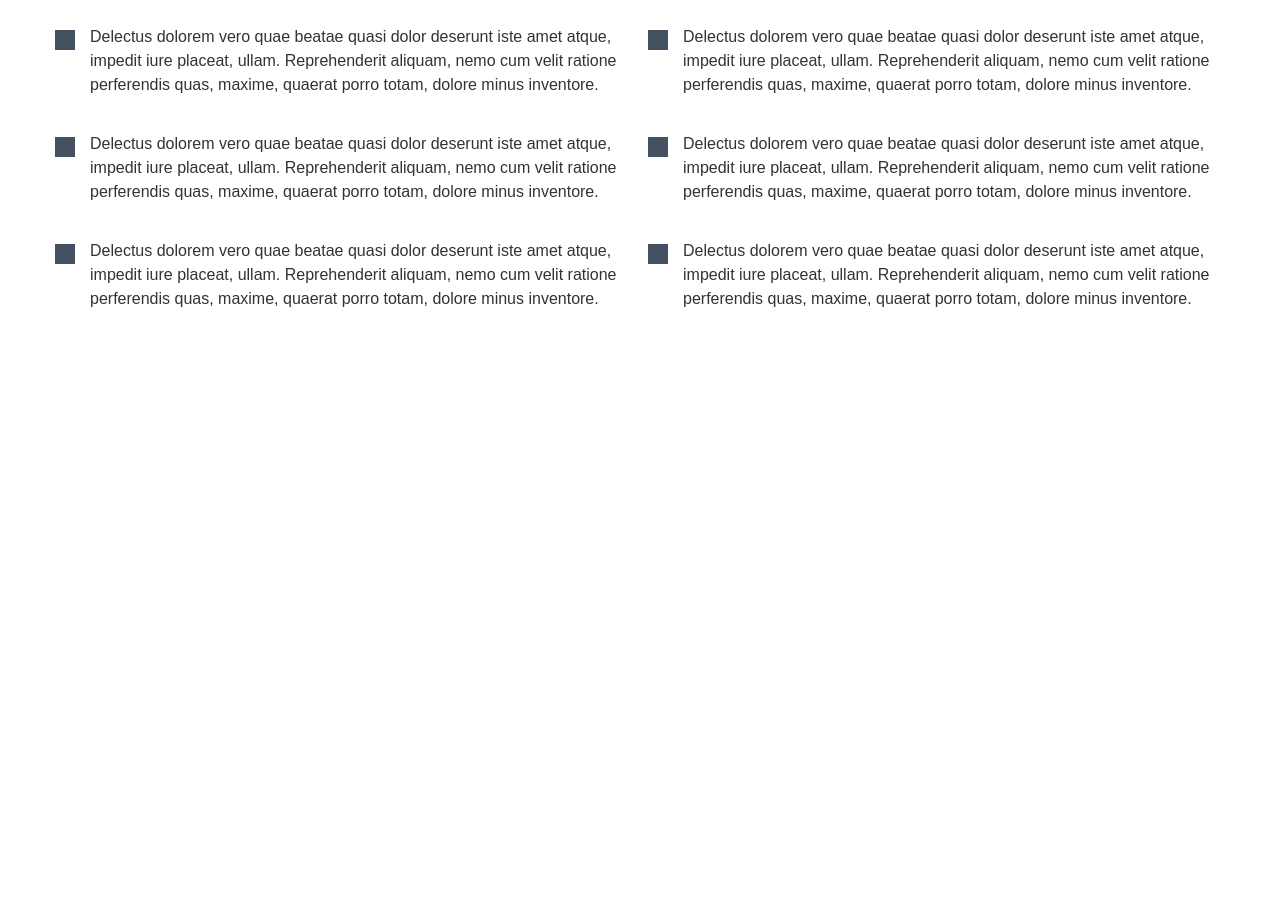
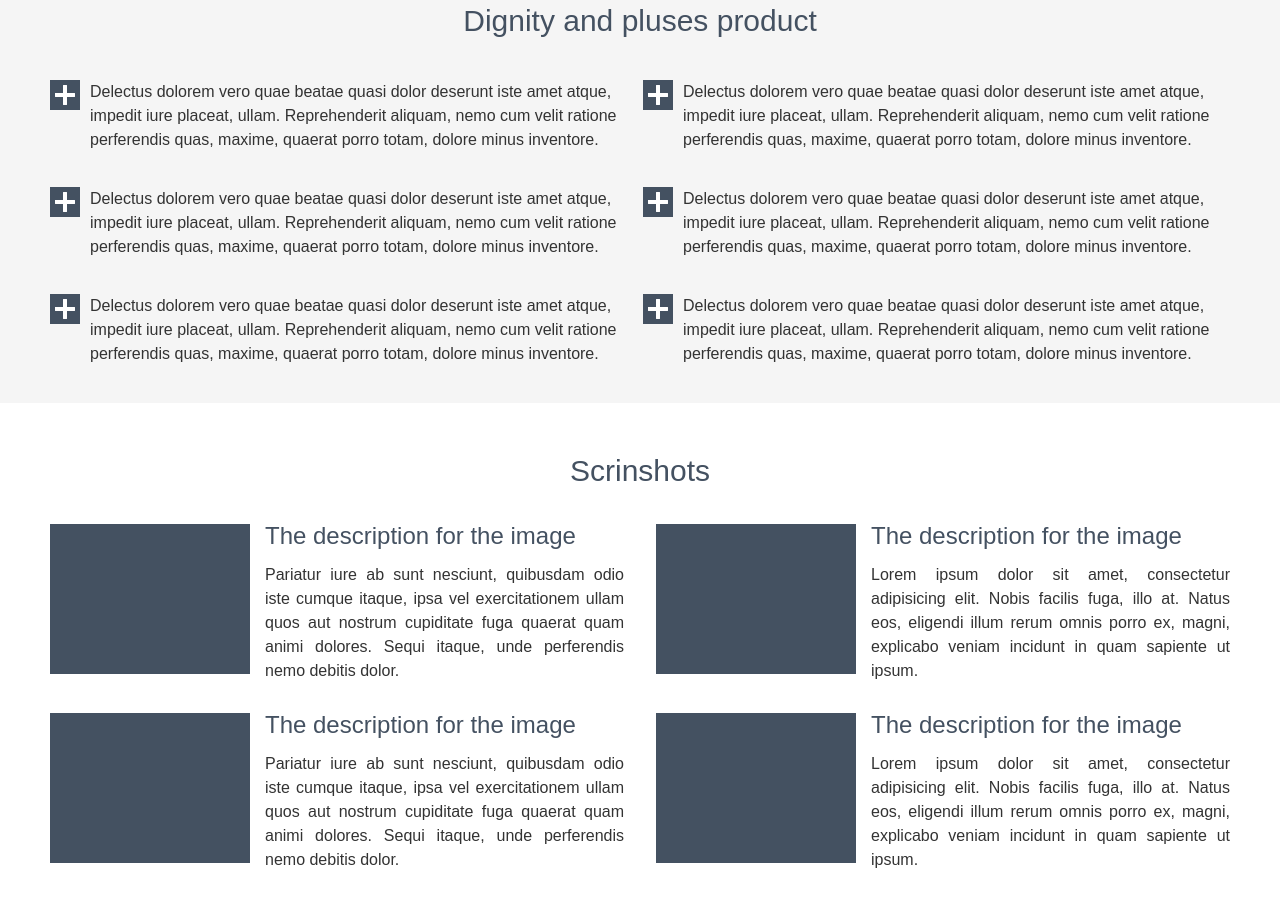
Before and after one commit to maufaka/h_w, a plain HTML site: page index.html in a window 1280 px wide. Shown: the part 717-1639 px from the top of the page. Before the commit the page ends 1063 px from the top, so only its background shows below. Drawn offline with Linux system fonts and the light colour scheme; files that its build step writes are made by us from their sources.

Commit message:
4 блок
сверстал блок скриншотов, исправил некоторые ошибки в коде

```diff
--- a/style.css
+++ b/css/style.css
@@ -2,7 +2,8 @@ body {
   font-family: "Arial";
   width: 1280px;
   margin: 0 auto;
-  background-image: url("img/bg.jpg");
+  box-sizing: border-box;
+  background-image: url("../img/bg.jpg");
 }
 
 .head {
@@ -17,7 +18,7 @@ body {
   float: left;
 }
 
-#prod-image {
+.prod-image {
   float: right;
 }
 
@@ -56,7 +57,7 @@ body {
   position: absolute;
   top: 5px;
   left: -35px;
-  background-image: url("img/check_icon.png");
+  background-image: url("../img/check_icon.png");
 }
 
 .about-product {
@@ -91,7 +92,10 @@ video {
 }
 
 .dignity-and-pluses {
+  padding-top: 5px;
   clear: both;
+  background-color: #f5f5f5;
+  height: 450px;
 }
 
 .dignity {
@@ -139,6 +143,78 @@ video {
   position: absolute;
   top: 5px;
   left: -35px;
-  background-image: url("img/Layer_2.png");
+  background-image: url("../img/layer_2.png");
   background-color: #445161;
+  outline: 5px solid #445161;
 }
+
+.scrin {
+  color: #445161;
+  font-family: "Arial";
+  font-size: 30px;
+  font-weight: 400;
+  line-height: 36px;
+  text-align: center;
+  margin-top: 50px;
+}
+
+.scrinshots {
+  width: 100%;
+  padding: 50px 50px 20px 50px;
+  box-sizing: border-box;
+  display: flex;
+  flex-wrap: wrap;
+  justify-content: space-between;
+}
+
+.scrin {
+  display: block;
+  width: 100%;
+  margin: 0 0 35px 0;
+  font-family: Arial;
+  color:  #445161;
+  font-size: 30px;
+  font-weight: 400;
+  line-height: 36px;
+  text-align: center;
+}
+
+.screenshots-wrapper {
+  width: 574px;
+  margin: 0 0 30px 0;
+  background-color: #fff;
+  display: flex;
+  justify-content: space-between;
+}
+
+.screenshots-photo {
+  display: block;
+  width: 200px;
+  height: 150px;
+  background-color:  #445161;
+}
+
+.screenshots-photo-wrapper {
+  width: 359px;
+}
+
+.screenshots-photo-title {
+  display: block;
+  margin: 0 0 15px 0;
+  font-family: Arial;
+  color:  #445161;
+  font-size: 24px;
+  font-weight: 400;
+  line-height: 24px;
+  text-align: left;
+}
+
+.screenshots-photo-txt {
+  margin: 0;
+  font-family: Arial;
+  color:  #333333;
+  font-size: 16px;
+  font-weight: 400;
+  line-height: 24px;
+  text-align: justify;
+}
--- a/index.html
+++ b/index.html
@@ -3,7 +3,6 @@
 <head>
     <meta charset="UTF-8">
     <title>Document</title>
-    <link rel="stylesheet" href="style.css">
     <link rel="stylesheet" href="css/style.css">
 </head>
 <body>
@@ -17,7 +16,7 @@
 		<li class="product-link ">Associate the page with the payment system</li>
             </ul>
         </div>
-      <img id="prod-image" src="img/Shape_9.jpg" alt="product" width="469" height="214">
+      <img class="prod-image" src="img/shape_9.jpg" alt="product" width="469" height="214">
     </header>
     <main>
         <section class="about-your-product">
@@ -26,8 +25,8 @@
                 <p class="about-discr">Lorem ipsum dolor sit amet, consectetur adipisicing elit. Nobis facilis fuga, illo&nbsp;at. Natus eos, eligendi illum rerum omnis porro&nbsp;ex, magni, explicabo veniam incidunt in&nbsp;quam sapiente ut&nbsp;ipsum.</p>
                 <p class="about-discr">Pariatur iure ab&nbsp;sunt nesciunt, quibusdam odio iste cumque itaque, ipsa vel exercitationem ullam quos aut nostrum cupiditate fuga quaerat quam animi dolores. Sequi itaque, unde perferendis nemo debitis dolor.</p>
             </div>
-          <video src="#" class="video"></video>
-                    </section>
+          <video src="#" class="video" width="430" height="245"></video>
+        </section>
         <section class="dignity-and-pluses">
             <h2 class="dignity">Dignity and pluses product</h2>
                 <div class="dignity-left">
@@ -45,6 +44,37 @@
                     </ul>
                 </div>
         </section>
+        <section class="scrinshots">
+            <h2 class="scrin">Scrinshots</h2>
+            <figure class="screenshots-wrapper">
+                <img src="img/scrin.jpg" alt="scrinshot" width="200" height="150">
+                <figcaption class="screenshots-photo-wrapper">
+                     <span class="screenshots-photo-title">The description for the image</span>
+                     <p class="screenshots-photo-txt">Pariatur iure ab sunt nesciunt, quibusdam odio iste cumque itaque, ipsa vel exercitationem ullam quos aut nostrum cupiditate fuga quaerat quam animi dolores. Sequi itaque, unde perferendis nemo debitis dolor.</p>
+                </figcaption>
+            </figure>
+            <figure class="screenshots-wrapper">
+                <img src="img/scrin.jpg" alt="scrinshot" width="200" height="150">
+                <figcaption class="screenshots-photo-wrapper">
+                    <span class="screenshots-photo-title">The description for the image</span>
+                    <p class="screenshots-photo-txt">Lorem ipsum dolor sit amet, consectetur adipisicing elit. Nobis facilis fuga, illo at. Natus eos, eligendi illum rerum omnis porro ex, magni, explicabo veniam incidunt in quam sapiente ut ipsum.</p>
+                </figcaption>
+            </figure>
+            <figure class="screenshots-wrapper">
+                <img src="img/scrin.jpg" alt="scrinshot" width="200" height="150">
+                <figcaption class="screenshots-photo-wrapper">
+                    <span class="screenshots-photo-title">The description for the image</span>
+                    <p class="screenshots-photo-txt">Pariatur iure ab sunt nesciunt, quibusdam odio iste cumque itaque, ipsa vel exercitationem ullam quos aut nostrum cupiditate fuga quaerat quam animi dolores. Sequi itaque, unde perferendis nemo debitis dolor.</p>
+                </figcaption>
+            </figure>
+            <figure class="screenshots-wrapper">
+                <img src="img/scrin.jpg" alt="scrinshot" width="200" height="150">
+                <figcaption class="screenshots-photo-wrapper">
+                    <span class="screenshots-photo-title">The description for the image</span>
+                    <p class="screenshots-photo-txt">Lorem ipsum dolor sit amet, consectetur adipisicing elit. Nobis facilis fuga, illo at. Natus eos, eligendi illum rerum omnis porro ex, magni, explicabo veniam incidunt in quam sapiente ut ipsum.</p>
+                </figcaption>
+            </figure>
+        </section>
     </main>
 </body>
 </html>
```
Also changed, not shown: img/scrin.jpg (added).
